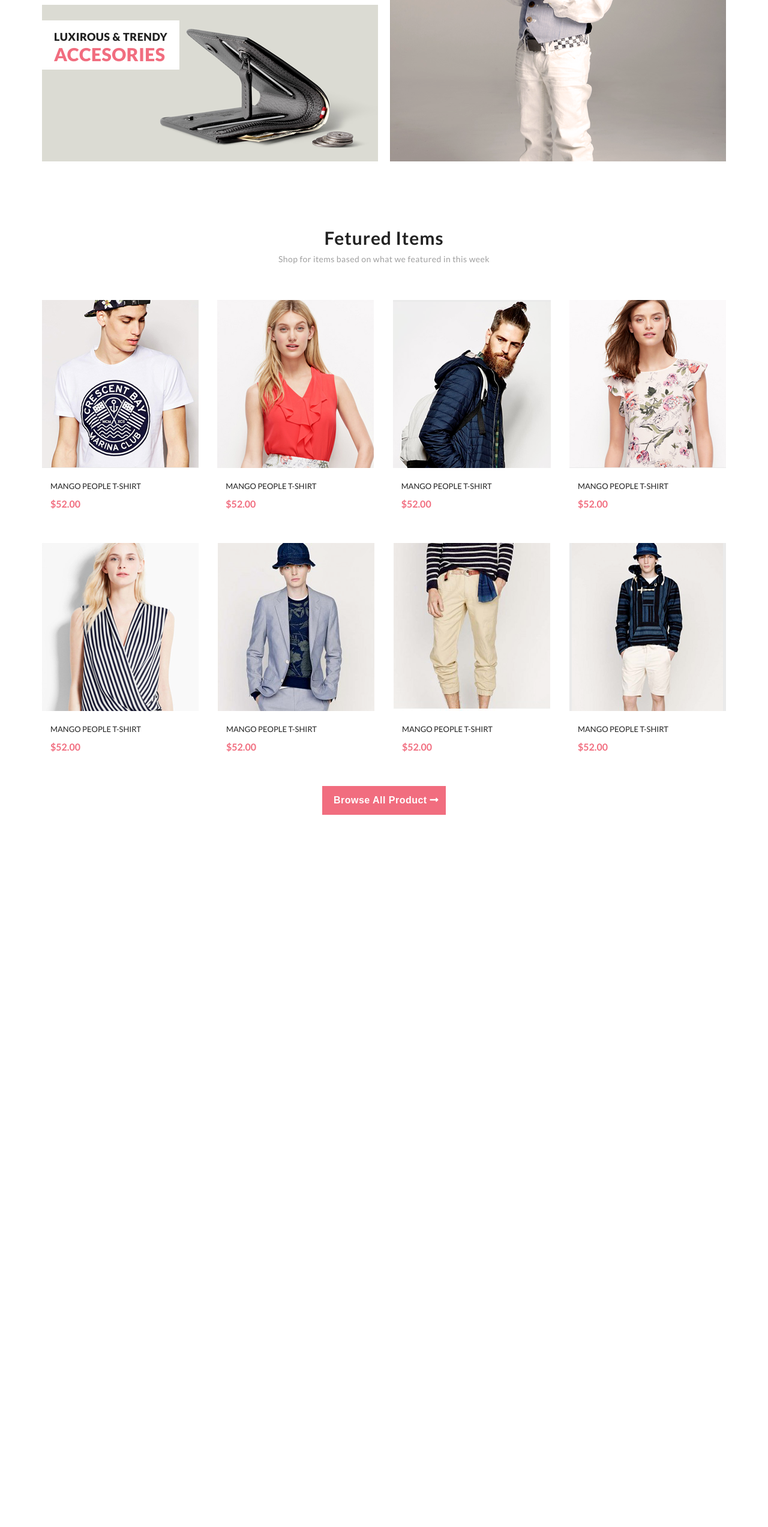
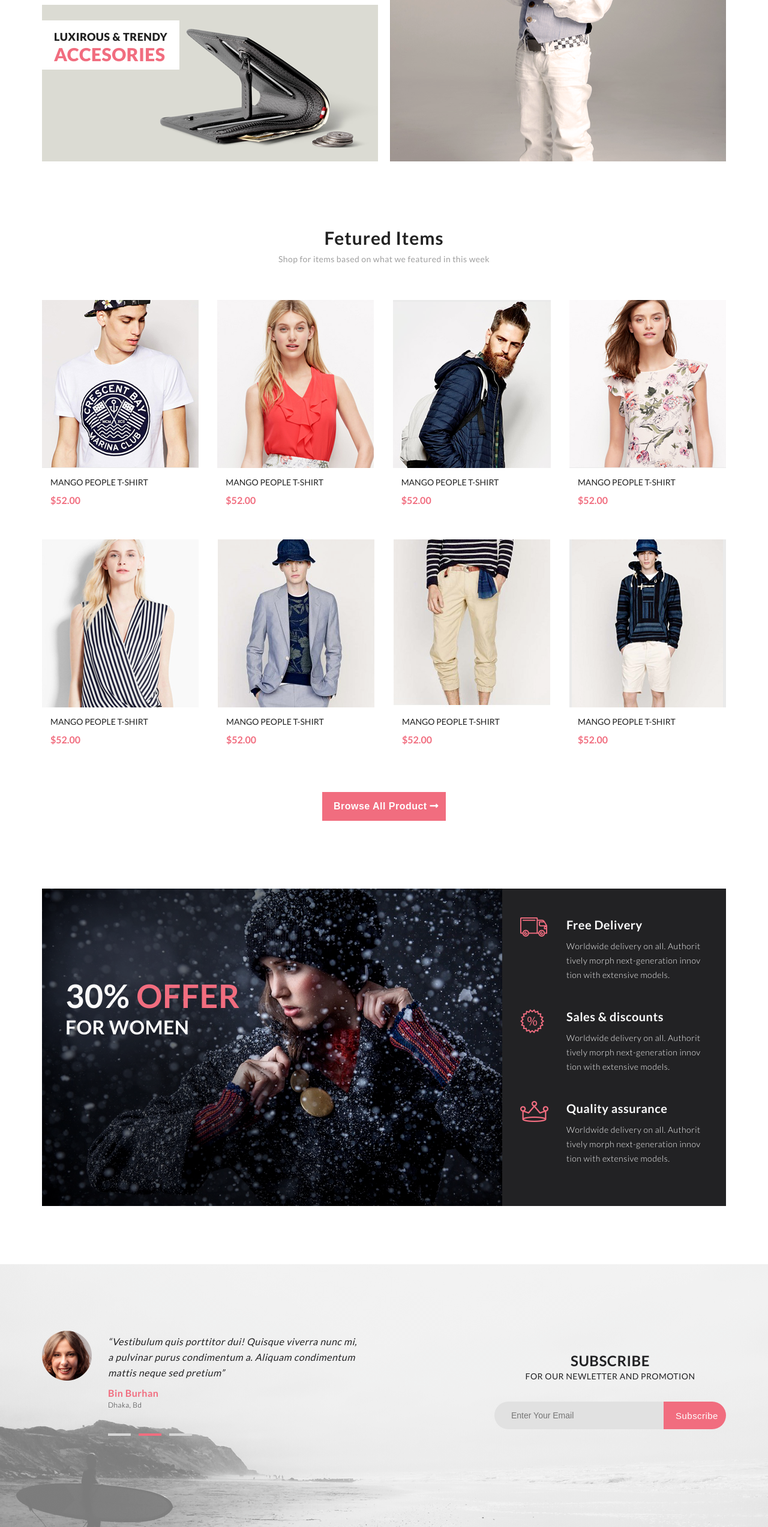
Before and after one commit to Rizotta/brand, a plain HTML site: page index.html in a window 1280 px wide. Shown: the part 1420-3965 px from the top of the page at 60% size. Before the commit the page ends 2891 px from the top, so only its background shows below. Drawn offline with Linux system fonts and the light colour scheme.

Commit message:
Continued creation on the Index page - 90%

```diff
--- a/index.html
+++ b/index.html
@@ -73,141 +73,179 @@
 			</a>
 		</div>
 	</div>
-	<div class="featured center">
-		<h3 class="featured__h3">Fetured Items</h3>
-		<p class="featured__p">Shop for items based on what we featured in this week</p>
-		<div class="featured__products-container">
-			<div class="featured__product">
-				<div class="featured__product-img">
-					<img src="img/product1.png" class="featured__product-img" alt="product-image">
-					<div class="featured__product-hover">
-						<a href="#" class="featured__product-hover-button">
+	<div class="product center">
+		<h3 class="product__h3">Fetured Items</h3>
+		<p class="product__p">Shop for items based on what we featured in this week</p>
+		<div class="product__catalog">
+			<div class="product__item">
+				<div class="product__dark">
+					<a href="#" class="product__dark-button">
 						<img src="img/cart-white.png" alt="add to cart">
-							<span class="featured__product-hover-text">Add to Cart</span>
+						<span class="product__dark-button-text">Add to Cart</span>
 					</a>
 				</div>
-				</div>
-				<div class="featured__product-text">
-					<p class="featured__product-name">Mango People T-shirt</p>
-					<p class="featured__product-price">$52.00</p>
-					<p class="featured__product-rating"><i class="fas fa-star"></i><i class="fas fa-star"></i><i class="fas fa-star"></i><i class="fas fa-star"></i><i class="fas fa-star-half-alt"></i></p>
+				<img class="product__item-img" src="img/product1.png" alt="product-image">
+				<div class="product__item-text">
+					<p class="product__item-name">Mango People T-shirt</p>
+					<p class="product__item-price">$52.00</p>
+					<p class="product__item-rating"><i class="fas fa-star"></i><i class="fas fa-star"></i><i class="fas fa-star"></i><i class="fas fa-star"></i><i class="fas fa-star-half-alt"></i></p>
 				</div>
 			</div>
-			<div class="featured__product">
-				<div class="featured__product-img">
-					<img src="img/product2.png" class="featured__product-img" alt="product-image">
-					<div class="featured__product-hover">
-						<a href="#" class="featured__product-hover-button">
+			<div class="product__item">
+				<div class="product__item-img">
+					<div class="product__dark">
+						<a href="#" class="product__dark-button">
 							<img src="img/cart-white.png" alt="add to cart">
-							<span class="featured__product-hover-text">Add to Cart</span>
+							<span class="product__dark-button-text">Add to Cart</span>
 						</a>
 					</div>
+					<img class="product__item-img" src="img/product2.png" alt="product-image">
 				</div>
-				<div class="featured__product-text">
-					<p class="featured__product-name">Mango People T-shirt</p>
-					<p class="featured__product-price">$52.00</p>
-					<p class="featured__product-rating"><i class="fas fa-star"></i><i class="fas fa-star"></i><i class="fas fa-star"></i><i class="fas fa-star"></i><i class="fas fa-star-half-alt"></i></p>
+				<div class="product__item-text">
+					<p class="product__item-name">Mango People T-shirt</p>
+					<p class="product__item-price">$52.00</p>
+					<p class="product__item-rating"><i class="fas fa-star"></i><i class="fas fa-star"></i><i class="fas fa-star"></i><i class="fas fa-star"></i><i class="fas fa-star-half-alt"></i></p>
 				</div>
 			</div>
-			<div class="featured__product">
-				<div class="featured__product-img">
-					<img src="img/product3.png" class="featured__product-img" alt="product-image">
-					<div class="featured__product-hover">
-						<a href="#" class="featured__product-hover-button">
+			<div class="product__item">
+				<div class="product__dark">
+					<a href="#" class="product__dark-button">
 						<img src="img/cart-white.png" alt="add to cart">
-							<span class="featured__product-hover-text">Add to Cart</span>
+						<span class="product__dark-button-text">Add to Cart</span>
 					</a>
 				</div>
-				</div>
-				<div class="featured__product-text">
-					<p class="featured__product-name">Mango People T-shirt</p>
-					<p class="featured__product-price">$52.00</p>
-					<p class="featured__product-rating"><i class="fas fa-star"></i><i class="fas fa-star"></i><i class="fas fa-star"></i><i class="fas fa-star"></i><i class="fas fa-star-half-alt"></i></p>
+				<img class="product__item-img" src="img/product3.png" alt="product-image">
+				<div class="product__item-text">
+					<p class="product__item-name">Mango People T-shirt</p>
+					<p class="product__item-price">$52.00</p>
+					<p class="product__item-rating"><i class="fas fa-star"></i><i class="fas fa-star"></i><i class="fas fa-star"></i><i class="fas fa-star"></i><i class="fas fa-star-half-alt"></i></p>
 				</div>
 			</div>
-			<div class="featured__product">
-				<div class="featured__product-img">
-					<img src="img/product4.png" class="featured__product-img" alt="product-image">
-					<div class="featured__product-hover">
-						<a href="#" class="featured__product-hover-button">
+			<div class="product__item">
+				<div class="product__dark">
+					<a href="#" class="product__dark-button">
 						<img src="img/cart-white.png" alt="add to cart">
-							<span class="featured__product-hover-text">Add to Cart</span>
+						<span class="product__dark-button-text">Add to Cart</span>
 					</a>
 				</div>
-				</div>
-				<div class="featured__product-text">
-					<p class="featured__product-name">Mango People T-shirt</p>
-					<p class="featured__product-price">$52.00</p>
-					<p class="featured__product-rating"><i class="fas fa-star"></i><i class="fas fa-star"></i><i class="fas fa-star"></i><i class="fas fa-star"></i><i class="fas fa-star-half-alt"></i></p>
+				<img class="product__item-img" src="img/product4.png" alt="product-image">
+				<div class="product__item-text">
+					<p class="product__item-name">Mango People T-shirt</p>
+					<p class="product__item-price">$52.00</p>
+					<p class="product__item-rating"><i class="fas fa-star"></i><i class="fas fa-star"></i><i class="fas fa-star"></i><i class="fas fa-star"></i><i class="fas fa-star-half-alt"></i></p>
 				</div>
 			</div>
-			<div class="featured__product">
-				<div class="featured__product-img">
-					<img src="img/product5.png" class="featured__product-img" alt="product-image">
-					<div class="featured__product-hover">
-						<a href="#" class="featured__product-hover-button">
+			<div class="product__item">
+				<div class="product__dark">
+					<a href="#" class="product__dark-button">
 						<img src="img/cart-white.png" alt="add to cart">
-							<span class="featured__product-hover-text">Add to Cart</span>
+						<span class="product__dark-button-text">Add to Cart</span>
 					</a>
 				</div>
-				</div>
-				<div class="featured__product-text">
-					<p class="featured__product-name">Mango People T-shirt</p>
-					<p class="featured__product-price">$52.00</p>
-					<p class="featured__product-rating"><i class="fas fa-star"></i><i class="fas fa-star"></i><i class="fas fa-star"></i><i class="fas fa-star"></i><i class="fas fa-star-half-alt"></i></p>
+				<img class="product__item-img" src="img/product5.png" alt="product-image">
+				<div class="product__item-text">
+					<p class="product__item-name">Mango People T-shirt</p>
+					<p class="product__item-price">$52.00</p>
+					<p class="product__item-rating"><i class="fas fa-star"></i><i class="fas fa-star"></i><i class="fas fa-star"></i><i class="fas fa-star"></i><i class="fas fa-star-half-alt"></i></p>
 				</div>
 			</div>
-			<div class="featured__product">
-				<div class="featured__product-img">
-					<img src="img/product6.png" class="featured__product-img" alt="product-image">
-					<div class="featured__product-hover">
-						<a href="#" class="featured__product-hover-button">
+			<div class="product__item">
+				<div class="product__dark">
+					<a href="#" class="product__dark-button">
 						<img src="img/cart-white.png" alt="add to cart">
-							<span class="featured__product-hover-text">Add to Cart</span>
+						<span class="product__dark-button-text">Add to Cart</span>
 					</a>
 				</div>
-				</div>
-				<div class="featured__product-text">
-					<p class="featured__product-name">Mango People T-shirt</p>
-					<p class="featured__product-price">$52.00</p>
-					<p class="featured__product-rating"><i class="fas fa-star"></i><i class="fas fa-star"></i><i class="fas fa-star"></i><i class="fas fa-star"></i><i class="fas fa-star-half-alt"></i></p>
+				<img class="product__item-img" src="img/product6.png" alt="product-image">
+				<div class="product__item-text">
+					<p class="product__item-name">Mango People T-shirt</p>
+					<p class="product__item-price">$52.00</p>
+					<p class="product__item-rating"><i class="fas fa-star"></i><i class="fas fa-star"></i><i class="fas fa-star"></i><i class="fas fa-star"></i><i class="fas fa-star-half-alt"></i></p>
 				</div>
 			</div>
-			<div class="featured__product">
-				<div class="featured__product-img">
-					<img src="img/product7.png" class="featured__product-img" alt="product-image">
-					<div class="featured__product-hover">
-						<a href="#" class="featured__product-hover-button">
+			<div class="product__item">
+				<div class="product__dark">
+					<a href="#" class="product__dark-button">
 						<img src="img/cart-white.png" alt="add to cart">
-							<span class="featured__product-hover-text">Add to Cart</span>
+						<span class="product__dark-button-text">Add to Cart</span>
 					</a>
 				</div>
-				</div>
-				<div class="featured__product-text">
-					<p class="featured__product-name">Mango People T-shirt</p>
-					<p class="featured__product-price">$52.00</p>
-					<p class="featured__product-rating"><i class="fas fa-star"></i><i class="fas fa-star"></i><i class="fas fa-star"></i><i class="fas fa-star"></i><i class="fas fa-star-half-alt"></i></p>
+				<img class="product__item-img" src="img/product7.png" alt="product-image">
+				<div class="product__item-text">
+					<p class="product__item-name">Mango People T-shirt</p>
+					<p class="product__item-price">$52.00</p>
+					<p class="product__item-rating"><i class="fas fa-star"></i><i class="fas fa-star"></i><i class="fas fa-star"></i><i class="fas fa-star"></i><i class="fas fa-star-half-alt"></i></p>
 				</div>
 			</div>
-			<div class="featured__product">
-				<div class="featured__product-img">
-					<img src="img/product8.png" class="featured__product-img" alt="product-image">
-					<div class="featured__product-hover">
-						<a href="#" class="featured__product-hover-button">
+			<div class="product__item">
+				<div class="product__dark">
+					<a href="#" class="product__dark-button">
 						<img src="img/cart-white.png" alt="add to cart">
-							<span class="featured__product-hover-text">Add to Cart</span>
+						<span class="product__dark-button-text">Add to Cart</span>
 					</a>
 				</div>
-				</div>
-				<div class="featured__product-text">
-					<p class="featured__product-name">Mango People T-shirt</p>
-					<p class="featured__product-price">$52.00</p>
-					<p class="featured__product-rating"><i class="fas fa-star"></i><i class="fas fa-star"></i><i class="fas fa-star"></i><i class="fas fa-star"></i><i class="fas fa-star-half-alt"></i></p>
+				<img class="product__item-img" src="img/product8.png" alt="product-image">
+				<div class="product__item-text">
+					<p class="product__item-name">Mango People T-shirt</p>
+					<p class="product__item-price">$52.00</p>
+					<p class="product__item-rating"><i class="fas fa-star"></i><i class="fas fa-star"></i><i class="fas fa-star"></i><i class="fas fa-star"></i><i class="fas fa-star-half-alt"></i></p>
 				</div>
 			</div>
 		</div>
-		<div class="featured__view-all">
+		<div class="product__view-all">
 			<button class="button">Browse All Product  <i class="fas fa-long-arrow-alt-right"></i></button>
+		</div>
+	</div>
+	<div class="banner center">
+		<div class="banner__left">
+			<div class="banner__left-text">
+				<h3 class="banner__left-h3">30% <span class="banner__content-h3-span">OFFER</span></h3>
+				<p class="banner__left-p">FOR WOMEN</p>
+			</div>
+		</div>
+		<div class="banner__right">
+			<article class="banner__article banner__article-1">
+				<div class="banner__article-container">
+					<h4 class="banner__article-h4">Free Delivery</h4>
+					<p class="banner__article-p">Worldwide delivery on all. Authorit tively morph next-generation innov tion with extensive models.</p>
+				</div>
+			</article>
+			<article class="banner__article banner__article-2">
+				<div class="banner__article-container">
+					<h4 class="banner__article-h4">Sales & discounts</h4>
+					<p class="banner__article-p">Worldwide delivery on all. Authorit tively morph next-generation innov tion with extensive models.</p>
+				</div>
+			</article>
+			<article class="banner__article banner__article-3">
+				<div class="banner__article-container">
+					<h4 class="banner__article-h4">Quality assurance</h4>
+					<p class="banner__article-p">Worldwide delivery on all. Authorit tively morph next-generation innov tion with extensive models.</p>
+				</div>
+			</article>
+		</div>
+	</div>
+	<div class="subscribe center">
+		<div class="subscribe__item">
+			<article class="subscribe__article">
+				<p class="subscribe__article-quote">“Vestibulum quis porttitor dui! Quisque viverra nunc mi, a pulvinar purus condimentum a. Aliquam condimentum mattis neque sed pretium”</p>
+				<p class="subscribe__article-author">Bin Burhan</p>
+				<p class="subscribe__article-town">Dhaka, Bd</p>
+				<nav class="subscribe__article-links">
+					<a href="#" class="subscribe__article-link"><hr class="subscribe__article-hr"></a>
+					<a href="#" class="subscribe__article-link"><hr class="subscribe__article-hr subscribe__article-hr-active"></a>
+					<a href="#" class="subscribe__article-link"><hr class="subscribe__article-hr"></a>
+				</nav>
+			</article>
+		</div>
+		<div class="subscribe__item">
+			<section class="subscribe__section">
+				<h3 class="subscribe__section-h3">Subscribe</h3>
+				<p class="subscribe__section-p">FOR OUR NEWLETTER AND PROMOTION</p>
+				<form class="subscribe__section-form">
+					<input  class="subscribe__section-input" placeholder="Enter Your Email" type="text">
+					<button class="button subscribe__section-button">Subscribe</button>
+				</form>
+			</section>
 		</div>
 	</div>
 </body>
--- a/style.css
+++ b/style.css
@@ -181,7 +181,7 @@ button::-moz-focus-outer, button::-moz-focus-inner {
 .promo {
 	height: 613px;
 	background-color: #e8e8e8;
-	background-image: url(img/promo.png);
+	background-image: url("img/promo.png");
 	background-repeat: no-repeat;
 	background-position: center -52px;
 	display: flex;
@@ -194,7 +194,7 @@ button::-moz-focus-outer, button::-moz-focus-inner {
 }
 
 .promo:hover {
-	background-position-y: -32px;
+	background-position-y: -42px;
 	-ms-background-position-y: -32px;
 }
 
@@ -258,19 +258,19 @@ button::-moz-focus-outer, button::-moz-focus-inner {
 }
 
 .category__left-men {
-	background-image: url(img/category-men.png);
+	background-image: url("img/category-men.png");
 }
 
 .category__left-accesories {
-	background-image: url(img/category-accesories.png);
+	background-image: url("img/category-accesories.png");
 }
 
 .category__right-women {
-	background-image: url(img/category-women.png);
+	background-image: url("img/category-women.png");
 }
 
 .category__right-kids {
-	background-image: url(img/category-kids.png);
+	background-image: url("img/category-kids.png");
 }
 
 .category__badge {
@@ -296,11 +296,11 @@ button::-moz-focus-outer, button::-moz-focus-inner {
 
 /* ----------- FEATURED ----------- */
 
-.featured {
+.product {
 	margin-bottom: 113px;
 }
 
-.featured__h3 {
+.product__h3 {
 	font-size: 30px;
 	font-weight: bold;
 	color: #222222;
@@ -309,7 +309,7 @@ button::-moz-focus-outer, button::-moz-focus-inner {
 	line-height: 54px;
 }
 
-.featured__p {
+.product__p {
 	font-size: 14px;
 	color: #9f9f9f;
 	text-align: center;
@@ -317,45 +317,47 @@ button::-moz-focus-outer, button::-moz-focus-inner {
 	margin-bottom: 60px;
 }
 
-.featured__products-container {
+.product__catalog {
 	display: flex;
 	flex-wrap: wrap;
 	justify-content: space-between;
+	margin-bottom: 22px;
 }
 
-.featured__product {
+.product__item {
 	margin-bottom: 31px;
 	background-color: #fff;
 	cursor: pointer;
+	position: relative;
 }
 
-.featured__product:hover {
+.product__item:hover {
 	box-shadow: 0 5px 8px 0 rgba(0, 0, 0, 0.16);
 }
 
-.featured__product-img {
-	position: relative;
-}
-
-.featured__product-hover {
+.product__dark {
 	visibility: hidden;
 	opacity: 0;
 	position: absolute;
 	top: 0;
 	background-color: rgba(58, 56, 56, 0.83);
-	height: 100%;
+	height: 280px;
 	width: 100%;
 	padding-top: 98px;
 	padding-left: 70px;
 	transition: visibility 0ms, opacity 500ms linear;
+	-webkit-transition: visibility 0ms, opacity 500ms linear;
+	-moz-transition: visibility 0ms, opacity 500ms linear;
+	-o-transition: visibility 0ms, opacity 500ms linear;
+	-ms-transition: visibility 0ms, opacity 500ms linear;
 }
 
-.featured__product:hover .featured__product-hover {
+.product__item:hover .product__dark {
 	visibility: visible;
 	opacity: 1;
 }
 
-.featured__product-hover-button {
+.product__dark-button {
 	height: 39px;
 	width: 123px;
 	border: 1px solid #ffffff;
@@ -364,59 +366,272 @@ button::-moz-focus-outer, button::-moz-focus-inner {
 	align-items: center;
 }
 
-.featured__product-hover-button:active {
+.product__dark-button:active {
 	padding-top: 2px;
 }
 
-.featured__product-hover-text {
+.product__dark-button-text {
 	font-size: 13px;
 	font-weight: bold;
 	color: #ffffff;
 }
 
-.featured__product-text {
-	height: 91px;
-	padding: 19px 12px 21px 14px;
+.product__item-text {
+	padding: 12px 12px 21px 14px;
 }
 
-.featured__product-text:hover .featured__product-rating  {
+.product__item-text:hover .product__item-rating  {
 	display: block;
 }
 
-.featured__product-name {
-	height: 11px;
-	font-size: 13px;
+.product__item-name {
+	font-size: 14px;
 	color: #222222;
 	text-transform: uppercase;
-	margin-bottom: 17px;
+	margin-bottom: 12px;
 }
 
-.featured__product-price {
+.product__item-price {
 	float: left;
 	font-size: 16px;
 	font-weight: bold;
 	color: #f16d7f;
 	text-transform: uppercase;
+	margin-bottom: 25px;
 }
 
-.featured__product-rating {
+.product__item-rating {
 	float: right;
 	display: none;
 }
 
-.featured__product-rating .fa-star, .featured__product-rating .fa-star-half-alt {
+.product__item-rating .fa-star, .product__item-rating .fa-star-half-alt {
 	font-size: 15px;
 	color: #e4af48;
 	text-align: center;
 	text-transform: uppercase;
 }
 
-.featured__view-all {
+.product__view-all {
 	text-align: center;
 }
 
-.featured__view-all .button {
+.product__view-all .button {
 	height: 48px;
 	font-size: 16px;
 	font-weight: bold;
 }
+
+/* ----------- BANNER ----------- */
+
+.banner {
+	display: flex;
+	/*flex-wrap: wrap; TODO: с wrap блок .banner__right наезжает на .subscribe при уменьшении ширины экрана, исправить*/
+	color: #fbfbfb;
+	letter-spacing: 0.03em;
+	height: 529px;
+}
+
+.banner__left {
+	flex-grow: 2;
+	flex-basis: 767px;
+	background-image: url("img/banner-shadow.png"), url("img/banner-women.png");
+	background-repeat: no-repeat;
+	background-color: #222224;
+	background-size: 100%;
+	-webkit-transition: background-image 1500ms, background-size 1500ms linear;
+	-moz-transition: background-image 1500ms, background-size 1500ms linear;
+	-o-transition: background-image 1500ms, background-size 1500ms linear;
+	-ms-transition: background-image 1500ms, background-size 1500ms linear;
+	transition: background-image 1500ms, background-size 1500ms linear;
+	padding: 146px 39px;
+}
+
+.banner__left:hover {
+	background-image: url("img/banner-women.png");
+	background-size: 105%;
+}
+
+.banner__left-text {
+	letter-spacing: 0.03em;
+	font-weight: bold;
+}
+
+.banner__left-h3 {
+	font-size: 54px;
+}
+
+.banner__content-h3-span {
+	color: #f16d7f;
+}
+
+.banner__left-p {
+	font-size: 32px;
+}
+
+.banner__right {
+	flex-grow: 1;
+	flex-basis: 373px;
+	background-color: #222224;
+	padding: 48px 25px 25px 30px;
+}
+
+.banner__article {
+	padding-left: 77px;
+	margin-bottom: 45px;
+}
+
+.banner__article:last-child {
+	margin-bottom: 20px;
+}
+
+.banner__article-1 {
+	background-image: url("img/delivery.png");
+	background-repeat: no-repeat;
+}
+
+.banner__article-2 {
+	background-image: url("img/discounts.png");
+	background-repeat: no-repeat;
+}
+
+.banner__article-3 {
+	background-image: url("img/quality.png");
+	background-repeat: no-repeat;
+}
+
+.banner__article-container{
+	width: 236px;
+}
+
+.banner__article-h4 {
+	font-size: 20px;
+	font-weight: bold;
+	margin-bottom: 12px;
+}
+
+.banner__article-p {
+	font-size: 14px;
+	font-weight: 300;
+	line-height: 24px;
+}
+
+/* ----------- SUBSCRIBE ----------- */
+
+.subscribe {
+	margin-top: 97px;
+	height: 438px;
+	background-color: #f2f2f2;
+	background-image: linear-gradient(to top, rgba(242, 242, 242, 0.5), rgba(242, 242, 242, 0.5)), url("img/subscribe-bgi.png");
+	background-position: center;
+	background-repeat: no-repeat;
+	padding-top: 111px;
+	display: flex;
+	justify-content: space-between;
+	-webkit-transition: background-position-y 500ms linear;
+	-moz-transition: background-position-y 500ms linear;
+	-o-transition: background-position-y 500ms linear;
+	-ms-transition: background-position-y 500ms linear;
+	transition: background-position-y 500ms linear;
+}
+
+.subscribe:hover {
+	background-position-y: -5px;
+	-ms-background-position-y: -5px;
+}
+
+
+.subscribe__article {
+	background-image: url("img/quote-1.png");
+	background-repeat: no-repeat;
+	width: 536px;
+	padding-top: 5px;
+	padding-left: 110px;
+	letter-spacing: 0.03em;
+}
+
+.subscribe__article-quote {
+	font-size: 16px;
+	font-style: italic;
+	color: #222224;
+	line-height: 26px;
+	padding-bottom: 8px;
+}
+
+.subscribe__article-author {
+	font-size: 16px;
+	font-weight: bold;
+	color: #f16d7f;
+	line-height: 26px;
+}
+
+.subscribe__article-town {
+	font-size: 12px;
+	font-weight: 300;
+	color: #222224;
+	line-height: 14px;
+	margin-bottom: 20px;
+}
+
+.subscribe__article-links {
+	display: flex;
+	justify-content: flex-start;
+}
+
+.subscribe__article-link {
+	padding: 20px 0 20px 0;
+	margin-right: 13px;
+}
+
+.subscribe__article-hr {
+	height: 4px;
+	width: 38px;
+	background-color: #d6d6d6;
+}
+
+.subscribe__article-hr-active {
+	background-color: #f16d7f;
+}
+
+.subscribe__section {
+	color: #222224;
+	letter-spacing: 0.03em;
+	padding-top: 35px;
+}
+
+.subscribe__section-h3 {
+	font-size: 24px;
+	text-align: center;
+	text-transform: uppercase;
+}
+
+.subscribe__section-p {
+	font-size: 14px;
+	text-align: center;
+	line-height: 24px;
+	padding-bottom: 30px;
+}
+
+.subscribe__section-form {
+	display: flex;
+	justify-content: center;
+	flex-wrap: nowrap;
+}
+
+.subscribe__section-input {
+	height: 46px;
+	width: 282px;
+	background-color: #e1e1e1;
+	border-radius: 23px 0 0 23px;
+	font-size: 14px;
+	line-height: 54px;
+	padding-left: 28px;
+	padding-right: 28px;
+}
+
+.subscribe__section-button {
+	height: 46px;
+	width: 104px;
+	background-color: #f16d7f;
+	border-radius: 0 23px 23px 0;
+}
```
Also changed, not shown: img/banner-shadow.png (added), img/banner-women.png (added), img/delivery.png (added), img/discounts.png (added), img/quality.png (added), img/quote-1.png (added), img/subscribe-bgi.png (added), 1 other file. Lines whose indentation alone changed are shown as unchanged.
